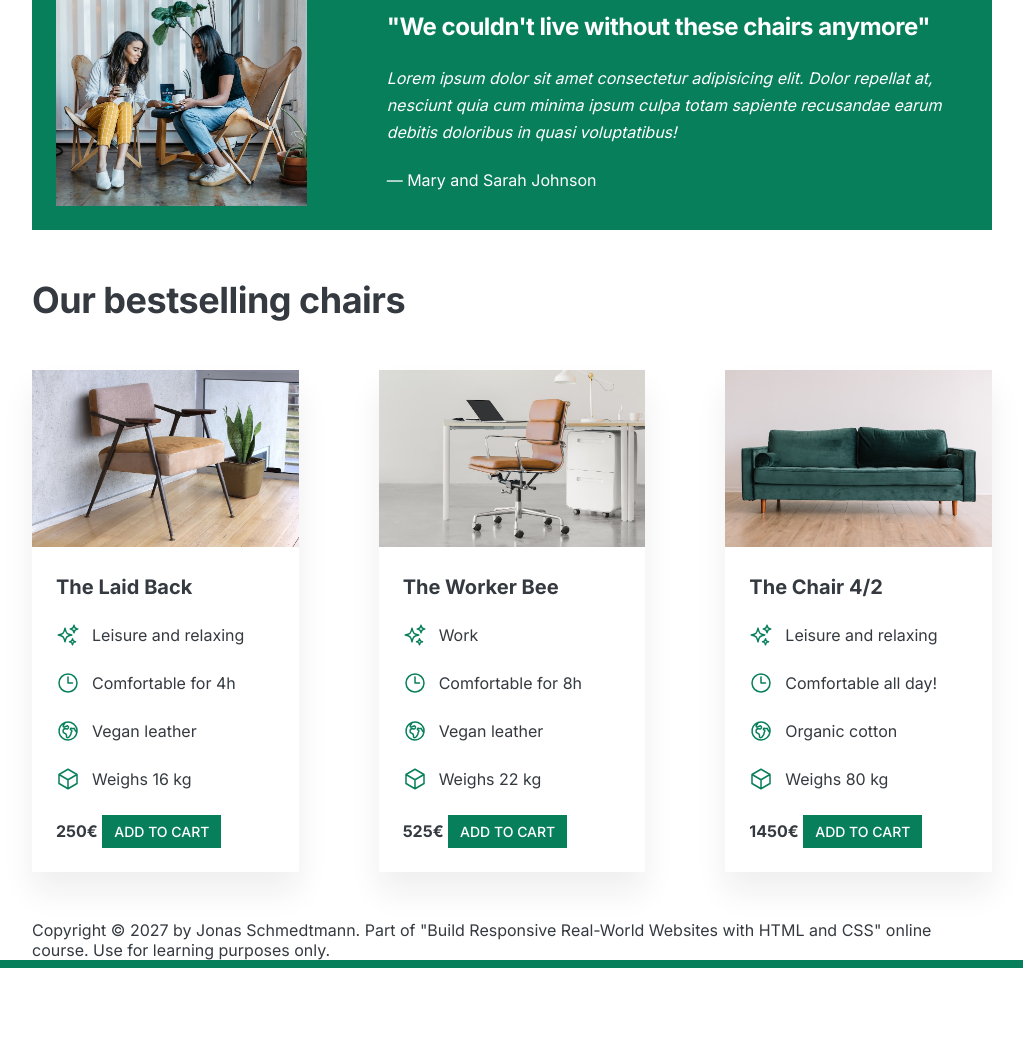
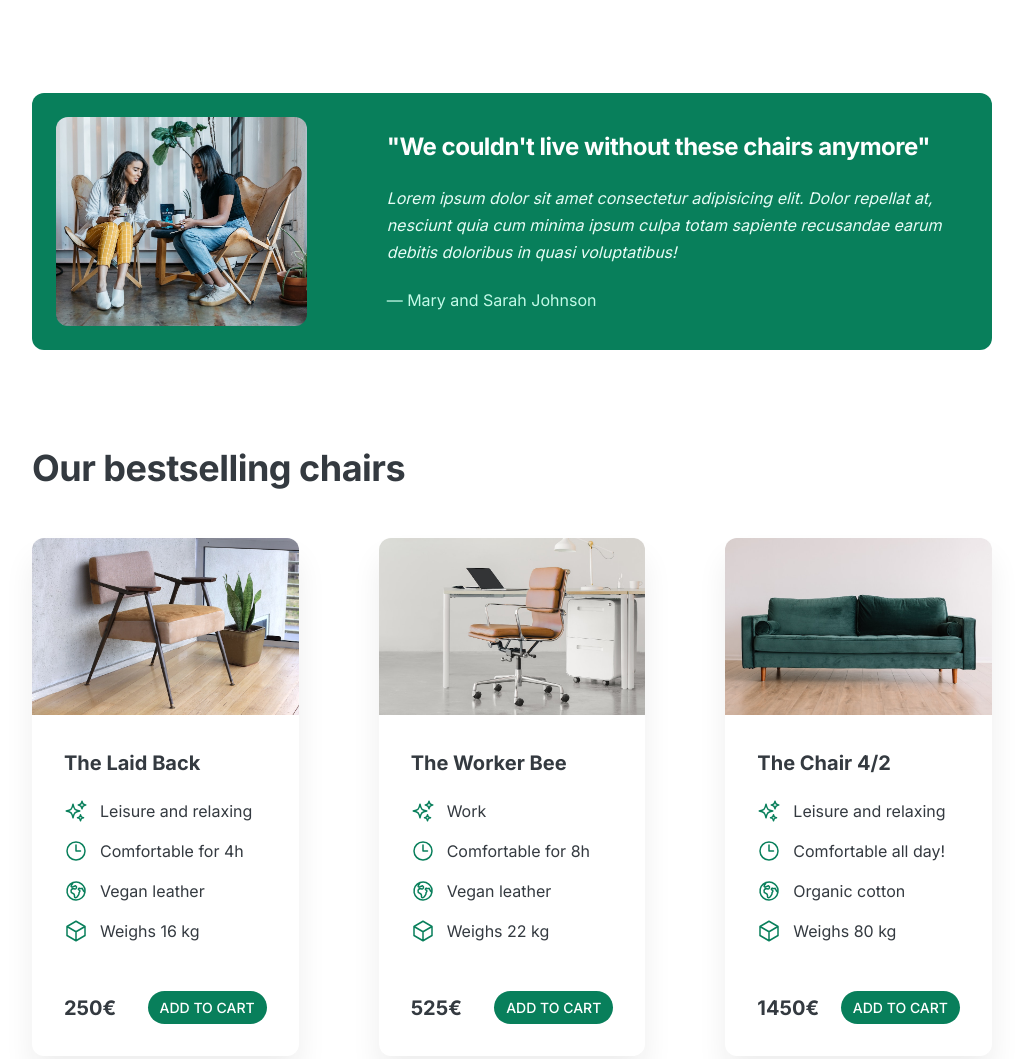
Before and after one commit to Pi0tr31000/HTMLandCSS-05-Design, a plain HTML site: page index.html in a window 1280 px wide. Shown: the part 904-1963 px from the top of the page, without its empty margins (128-1151 px from the left). Before the commit the page ends 1872 px from the top, so only its background shows below. Drawn offline with Linux system fonts and the light colour scheme.

Commit message:
after the missing piece

```diff
--- a/style.css
+++ b/style.css
@@ -33,7 +33,7 @@ body {
 
 header,
 section {
-  margin-bottom: 48px;
+  margin-bottom: 96px;
 }
 
 h2 {
@@ -56,6 +56,7 @@ h2 {
   text-transform: uppercase;
   font-weight: 500;
   display: inline-block;
+  border-radius: 100px;
 }
 
 .btn:hover,
@@ -72,6 +73,10 @@ h2 {
   padding: 8px 12px;
 }
 
+img {
+  border-radius: 12px;
+}
+
 /* ------------------------ */
 /* COMPONENT STYLES */
 /* ------------------------ */
@@ -81,7 +86,7 @@ header {
   display: grid;
   grid-template-columns: repeat(2, 1fr);
   column-gap: 80px;
-  margin-top: 48px;
+  margin-top: 64px;
 }
 
 .header-text-box {
@@ -89,7 +94,7 @@ header {
 }
 
 h1 {
-  margin-bottom: 24px;
+  margin-bottom: 32px;
   font-size: 40px;
   line-height: 1.1;
   letter-spacing: -1px;
@@ -110,7 +115,7 @@ img {
   stroke: #087f5b;
   width: 32px;
   height: 32px;
-  margin-bottom: 16px;
+  margin-bottom: 24px;
 }
 
 .features-title {
@@ -128,6 +133,7 @@ img {
   background-color: #087f5b;
   color: #fff;
   padding: 24px;
+  border-radius: 12px;
 }
 
 .testimonial-box {
@@ -145,16 +151,27 @@ img {
   margin-bottom: 24px;
   font-size: 16px;
   line-height: 1.7;
+  color: #e6fcf5;
+}
+
+.testimonial-author {
+  color: #c3fae8;
 }
 
 /* CHAIRS */
 
-.chair{
+.chair {
   box-shadow: 0px 20px 30px 0px rgba(34, 34, 34, 0.07);
+  border-radius: 12px;
+}
+
+.chair img {
+  border-bottom-left-radius: 0px;
+  border-bottom-right-radius: 0px;
 }
 
 .chair-box {
-  padding: 24px;
+  padding: 32px;
 }
 
 h3 {
@@ -164,14 +181,14 @@ h3 {
 
 .chair-details {
   list-style: none;
-  margin-bottom: 24px;
+  margin-bottom: 48px;
 }
 
 .chair-details li {
   display: flex;
   align-items: center;
   gap: 12px;
-  margin-bottom: 24px;
+  margin-bottom: 16px;
 }
 
 .chair-details li:last-child {
@@ -181,11 +198,13 @@ h3 {
 .chair-icon {
   width: 24px;
   height: 24px;
-  stroke:#087f5b;
+  stroke: #087f5b;
+}
 
 .chair-price {
   display: flex;
   justify-content: space-between;
+  align-items: center;
   font-size: 20px;
 }
 
```
